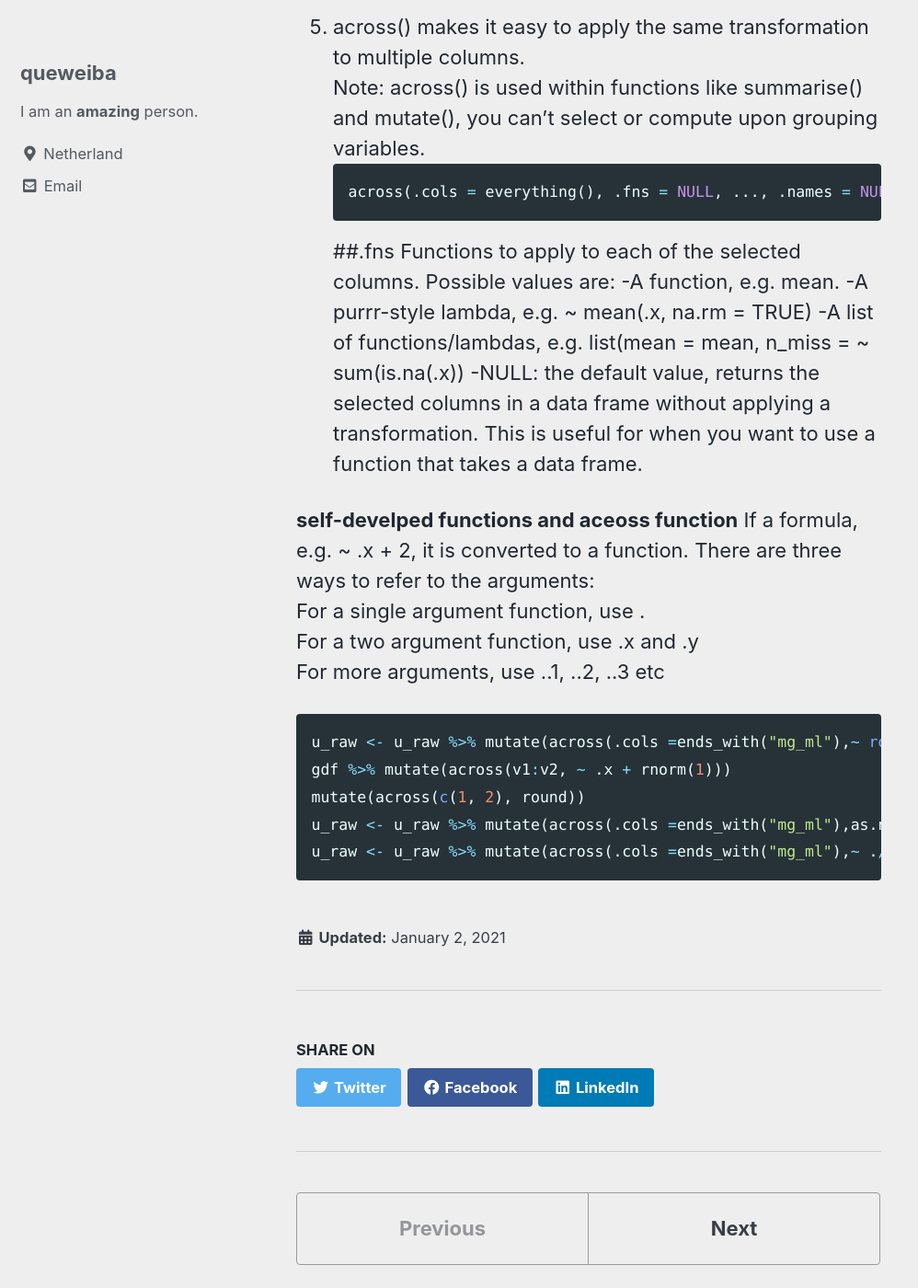
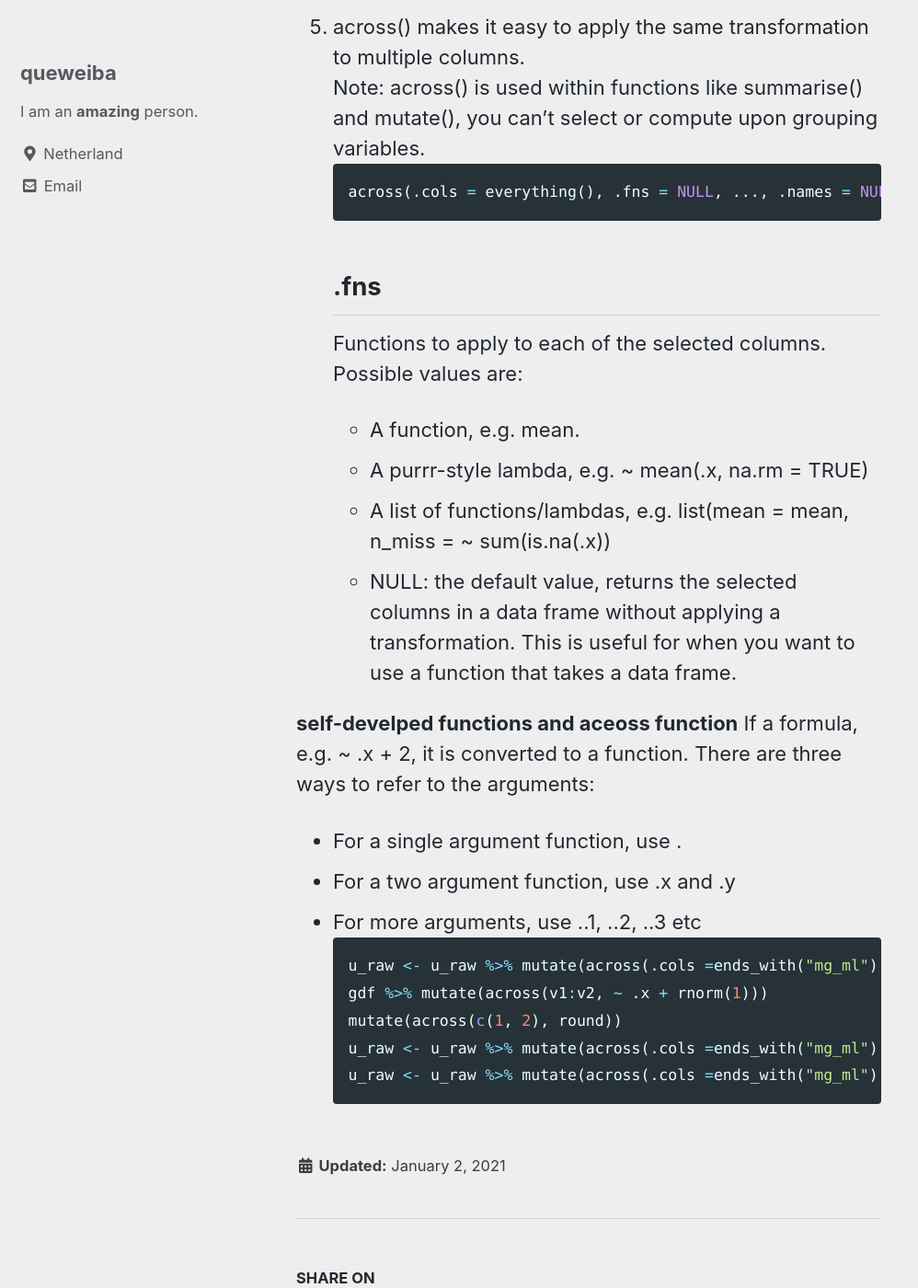
Before and after one commit to queweiba/que, a Jekyll site: the page built from _posts/21-01-02-R-basics.md, in a window 1280 px wide and 1400 px high, scrolled down 17334 px. Shown: the whole window at 92% size, without its empty margins (0-998 px from the left). Built offline with Jekyll 4.4.1, drawn with Linux system fonts in a browser that asks for light colours; cached includes are drawn as plain includes.

````diff
--- a/_posts/21-01-02-R-basics.md
+++ b/_posts/21-01-02-R-basics.md
@@ -540,18 +540,18 @@ Note: across() is used within functions like summarise() and mutate(), you can't
 ```r
 across(.cols = everything(), .fns = NULL, ..., .names = NULL)
 ```
-##.fns
+## .fns
 Functions to apply to each of the selected columns. Possible values are:
--A function, e.g. mean.
--A purrr-style lambda, e.g. ~ mean(.x, na.rm = TRUE)
--A list of functions/lambdas, e.g. list(mean = mean, n_miss = ~ sum(is.na(.x))
--NULL: the default value, returns the selected columns in a data frame without applying a transformation. This is useful for when you want to use a function that takes a data frame.
+- A function, e.g. mean.
+- A purrr-style lambda, e.g. ~ mean(.x, na.rm = TRUE)
+- A list of functions/lambdas, e.g. list(mean = mean, n_miss = ~ sum(is.na(.x))
+- NULL: the default value, returns the selected columns in a data frame without applying a transformation. This is useful for when you want to use a function that takes a data frame.
 
 **self-develped functions and aceoss function**
 If a formula, e.g. ~ .x + 2, it is converted to a function. There are three ways to refer to the arguments:
-For a single argument function, use .
-For a two argument function, use .x and .y
-For more arguments, use ..1, ..2, ..3 etc
+- For a single argument function, use .
+- For a two argument function, use .x and .y
+- For more arguments, use ..1, ..2, ..3 etc
 ```r
 u_raw <- u_raw %>% mutate(across(.cols =ends_with("mg_ml"),~ round(.x,4)))
 gdf %>% mutate(across(v1:v2, ~ .x + rnorm(1)))
````
